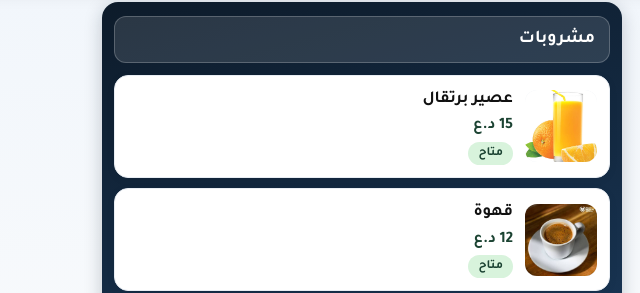
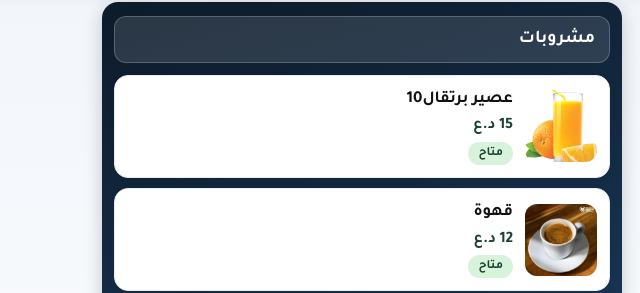
Before and after one commit to GavanBadea/Y-ai-Restaurant-, a plain HTML site: page docs/matam1/index.html in a window 1280 px wide. Shown: the part 227-520 px from the top of the page, 278-918 px from the left. Drawn offline with Linux system fonts and the light colour scheme.

Commit message:
publish: update docs/matam1/index.html

```diff
--- a/docs/matam1/index.html
+++ b/docs/matam1/index.html
@@ -486,9 +486,9 @@
           <h2 class="customer-menu-cat" data-text-ar="مشروبات" data-text-en="drinks">مشروبات</h2>
           <ul class="customer-menu-list">
             <li class="customer-menu-item">
-              <div class="customer-menu-thumb"><img src="./images/product_2.jpg" alt="عصير برتقال" loading="lazy" data-alt-ar="عصير برتقال" data-alt-en="orange juice"></div>
+              <div class="customer-menu-thumb"><img src="./images/product_2.jpg" alt="عصير برتقال10" loading="lazy" data-alt-ar="عصير برتقال10" data-alt-en="Orange juice10"></div>
               <div class="customer-menu-info">
-                <span class="customer-menu-name" data-text-ar="عصير برتقال" data-text-en="orange juice">عصير برتقال</span>
+                <span class="customer-menu-name" data-text-ar="عصير برتقال10" data-text-en="Orange juice10">عصير برتقال10</span>
 
                 <span class="customer-menu-price">15 د.ع</span>
                 <span class="customer-menu-badge customer-menu-badge--yes" data-i18n="available">متاح</span>
```
